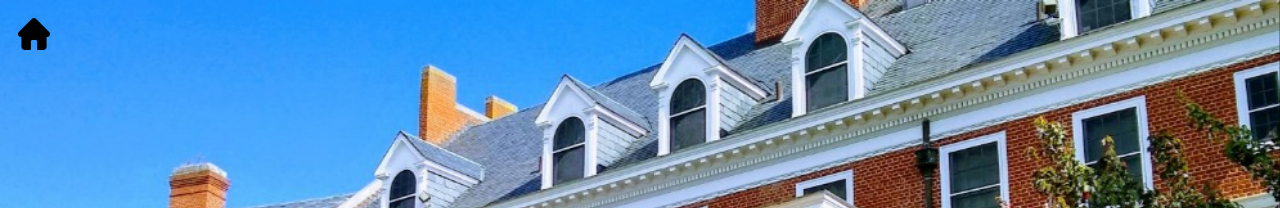
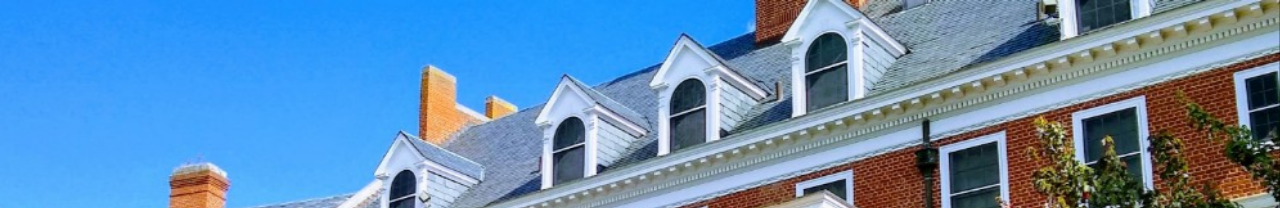
Before and after one commit to pkmandke/blog, a Jekyll site: the page built from index.html, in a window 1280 px wide. Shown: the top 208 px of the page. Built offline with Jekyll 4.4.1, drawn with Linux system fonts in a browser that asks for light colours; nearby versions of some CDN libraries; some web fonts are replaced; the list of posts is cut into pages by our own code.

Commit message:
Update header.html

```diff
--- a/_includes/header.html
+++ b/_includes/header.html
@@ -1,6 +1,6 @@
 <!-- header start -->
 
 {% if site.float_logo %}
-  <a href="{{ site.url }}{{ site.baseurl }}" class="logo-readium"><span class="logo" style="background-image: url({{ site.icon }})"></span></a>
+  <a href="{{ site.url }}{{ site.baseurl }}" class="logo-readium"><span class="logo" style="background-image: url('{{ site.icon | prepend: site.baseurl | prepend: site.url }}')"></span></a>
 {% endif %}
 <!-- header end -->
```
